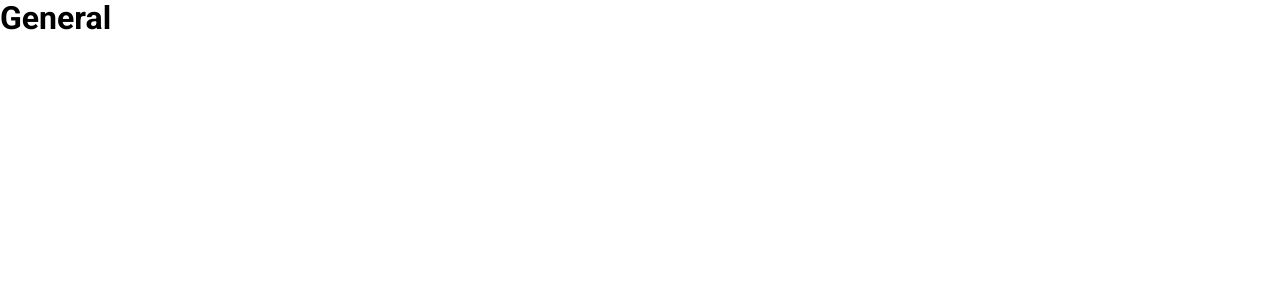
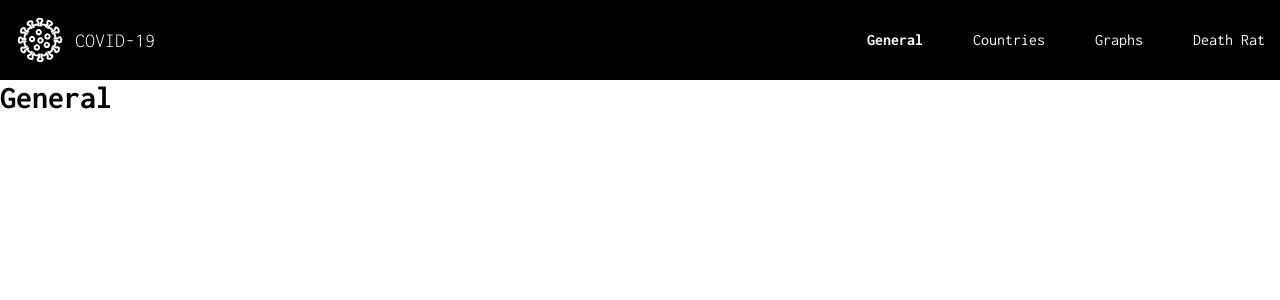
Before and after one commit to Lialichev/covid-statistics, a React (Create React App) app: page / in a window 1280 px wide. Shown: the top 300 px of the page. Built offline with nearby package versions, Linux system fonts and the light colour scheme.

Commit message:
feature/add-header-layout

```diff
--- a/public/index.html
+++ b/public/index.html
@@ -15,7 +15,8 @@
       user's mobile device or desktop. See https://developers.google.com/web/fundamentals/web-app-manifest/
     -->
     <link rel="manifest" href="%PUBLIC_URL%/manifest.json" />
-    <link rel="stylesheet" href="https://fonts.googleapis.com/css?family=Roboto:300,400,500,700&display=swap" />
+<!--    <link rel="stylesheet" href="https://fonts.googleapis.com/css?family=Roboto:300,400,500,700&display=swap" />-->
+    <link href="https://fonts.googleapis.com/css2?family=Inconsolata:wght@300;400;500;700&display=swap" rel="stylesheet">
     <!--
       Notice the use of %PUBLIC_URL% in the tags above.
       It will be replaced with the URL of the `public` folder during the build.
--- /dev/null
+++ b/src/layouts/MainLayout/MainLayout.tsx
@@ -0,0 +1,21 @@
+import React from "react";
+import { MainLayoutProps } from "./index.props";
+import Header from "../components/Header";
+
+import "./styles/index.scss";
+
+const MainLayout: React.FC<MainLayoutProps> = (props): JSX.Element => {
+
+    return (
+        <div className="main-layout">
+            { props.isShowHeader && <Header/> }
+            { props.children }
+        </div>
+    );
+};
+
+MainLayout.defaultProps = {
+    isShowHeader: true,
+};
+
+export default MainLayout;
--- /dev/null
+++ b/src/layouts/MainLayout/index.props.ts
@@ -0,0 +1,3 @@
+export interface MainLayoutProps {
+    isShowHeader?: boolean;
+}
--- /dev/null
+++ b/src/layouts/MainLayout/styles/index.scss
@@ -0,0 +1,3 @@
+.main-layout {
+
+}
--- /dev/null
+++ b/src/layouts/components/Header/index.props.ts
@@ -0,0 +1,3 @@
+export interface HeaderProps {
+    isLoading?: boolean;
+}
--- /dev/null
+++ b/src/layouts/components/Header/index.tsx
@@ -0,0 +1,44 @@
+import React from "react";
+import { NavLink } from "react-router-dom";
+import { HeaderProps } from "./index.props";
+import HeaderIcon from "../../../media/covid-icon.svg";
+
+import "./styles/index.scss";
+
+const Header: React.FC<HeaderProps> = () => {
+
+    return (
+        <header className="header">
+            <div className="container">
+                <div className="header__inner">
+                    <NavLink to="/" className="header__title">
+                        <img className="header__title-icon" src={ HeaderIcon } alt=""/>
+                        <div className="header__title-text">COVID-19</div>
+                    </NavLink>
+                    <div className="header__nav">
+                        <nav>
+                            <NavLink to="/" className="header__nav-item">
+                                General
+                            </NavLink>
+                            <NavLink to="/countries" className="header__nav-item">
+                                Countries
+                            </NavLink>
+                            <NavLink to="/countries" className="header__nav-item">
+                                Graphs
+                            </NavLink>
+                            <NavLink to="/countries" className="header__nav-item">
+                                Death Rat
+                            </NavLink>
+                        </nav>
+                    </div>
+                </div>
+            </div>
+        </header>
+    );
+};
+
+Header.defaultProps = {
+    isLoading: true,
+};
+
+export default Header;
--- /dev/null
+++ b/src/layouts/components/Header/styles/index.scss
@@ -0,0 +1,58 @@
+.header {
+  padding: 15px 0;
+  background-color: #000000;
+
+  &__inner {
+    display: flex;
+    align-items: center;
+  }
+
+  &__title {
+    display: flex;
+    align-items: center;
+    flex-shrink: 0;
+    transition: all .2s ease-out;
+
+    &-icon {
+      width: 50px;
+    }
+
+    &-text {
+      margin-left: 10px;
+      font-size: 20px;
+      font-weight: 300;
+      color: #ffffff;
+    }
+
+    &:hover {
+      opacity: .7;
+    }
+  }
+
+  &__nav {
+    margin-left: auto;
+    display: flex;
+
+    &-item {
+      transition: all .2s ease-out;
+      color: #ffffff;
+
+      &:hover {
+        opacity: .7;
+        color: #ffffff;
+      }
+
+      &.active {
+        font-weight: 700;
+
+        &:hover {
+          opacity: 1;
+        }
+      }
+
+      & + & {
+        margin-left: 50px;
+      }
+    }
+  }
+}
--- a/src/pages/General/index.tsx
+++ b/src/pages/General/index.tsx
@@ -1,8 +1,13 @@
 import React from "react";
+import MainLayout from "../../layouts/MainLayout/MainLayout";
 
 const General: React.FC = (): JSX.Element => {
 
-    return <h1>General</h1>
+    return (
+        <MainLayout>
+            <h1>General</h1>
+        </MainLayout>
+    )
 };
 
 export default General;
--- a/src/styles/_variables.scss
+++ b/src/styles/_variables.scss
@@ -1,5 +1,5 @@
 // Theme
-$theme_font: 'Roboto';
+$theme_font: 'Inconsolata';
 $theme_font_weight: 400;
 $theme_font_size: 16px;
 $theme_transition: all .2s ease-out;
```
Also changed, not shown: src/layouts/Main/Main.tsx (deleted, +0 -8 lines), public/manifest.json, src/media/covid-icon.svg (added).
